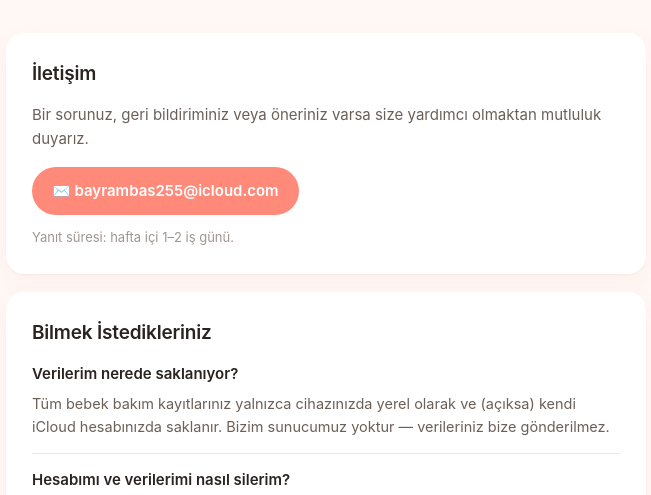
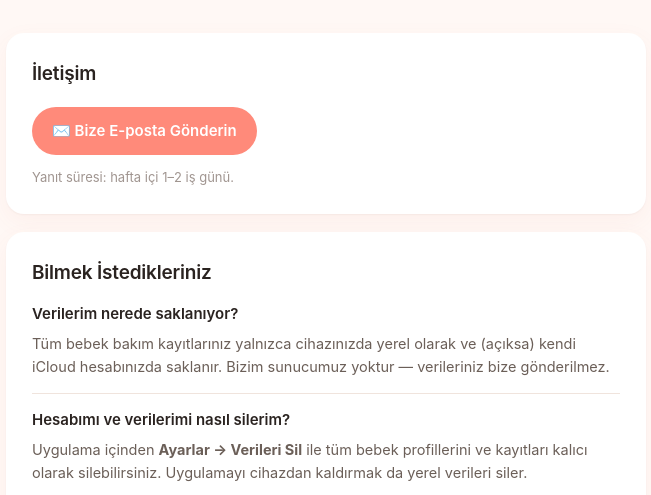
Before and after one commit to bayrambas255/kucak-support, a plain HTML site: page index.html in a window 1280 px wide. Shown: the part 237-732 px from the top of the page, without its empty margins (314-965 px from the left). Drawn offline with Linux system fonts and the light colour scheme.

Commit message:
tweak: iletişim CTA'sını 'Bize E-posta Gönderin' yap, filler cümleyi kaldır

```diff
--- a/index.html
+++ b/index.html
@@ -190,9 +190,8 @@
 
     <section class="card">
       <h2>İletişim</h2>
-      <p>Bir sorunuz, geri bildiriminiz veya öneriniz varsa size yardımcı olmaktan mutluluk duyarız.</p>
       <a class="contact-cta" href="mailto:bayrambas255@icloud.com?subject=Kucak%20Destek">
-        ✉️ bayrambas255@icloud.com
+        ✉️ Bize E-posta Gönderin
       </a>
       <span class="response-time">Yanıt süresi: hafta içi 1–2 iş günü.</span>
     </section>
```
